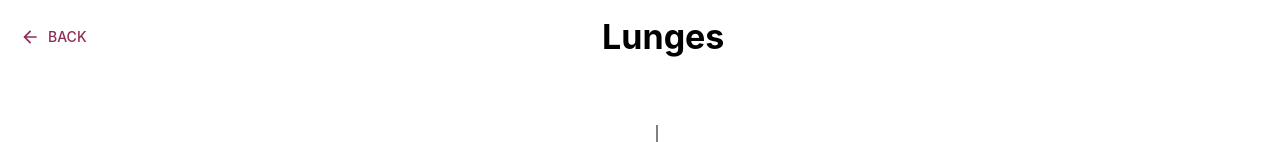
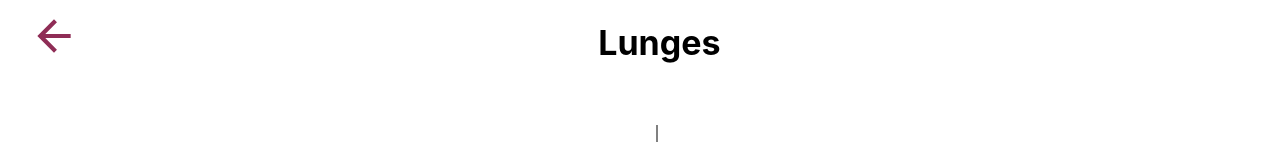
Before and after one commit to joshchyeonlee/EZFit, a React (Create React App) app: page /Lunges in a window 1280 px wide. Shown: the top 142 px of the page. Built offline with nearby package versions, Linux system fonts and the light colour scheme.

Commit message:
fix: stick with a consistent format for the back arrow that we use in other pages

```diff
--- a/src/components/workouts/ExerciseLibrary/ExerciseView.tsx
+++ b/src/components/workouts/ExerciseLibrary/ExerciseView.tsx
@@ -1,11 +1,13 @@
 import * as React from 'react'
-import Button from '@mui/material/Button';
-import Typography from '@mui/material/Typography';
-import Box from '@mui/material/Box';
-import Grid from '@mui/material/Grid';
 import { Exercise } from "./ExerciseLibrary.types";
-import ArrowBackIcon from '@mui/icons-material/ArrowBack';
+import ArrowBack from '@mui/icons-material/ArrowBack';
 import { useNavigate } from 'react-router-dom';
+import {
+    Grid,
+    Box,
+    IconButton,
+    Typography,
+  } from "@mui/material";
 
 const ExerciseView = (props: { exercise: Exercise }) => {
 
@@ -33,9 +35,13 @@ const ExerciseView = (props: { exercise: Exercise }) => {
                     justifyContent: 'space-between',
                 }}
             >
-                <Button variant="text" color="primary" startIcon={<ArrowBackIcon />} onClick={() => navigate(`/Exercise-Library`)}>
-                    Back
-                </Button>
+                <IconButton
+                    color="primary"
+                    onClick={() => navigate("/Workouts")}
+                    sx={{ paddingLeft: "1%", marginTop: '-1%' }}
+                >
+                    <ArrowBack sx={{ fontSize: "50px" }} />
+                </IconButton>
                 <Typography variant="h4" fontWeight="bold" sx={{ marginLeft: '-5%' }}>
                     {props.exercise.name}
                 </Typography>
```
